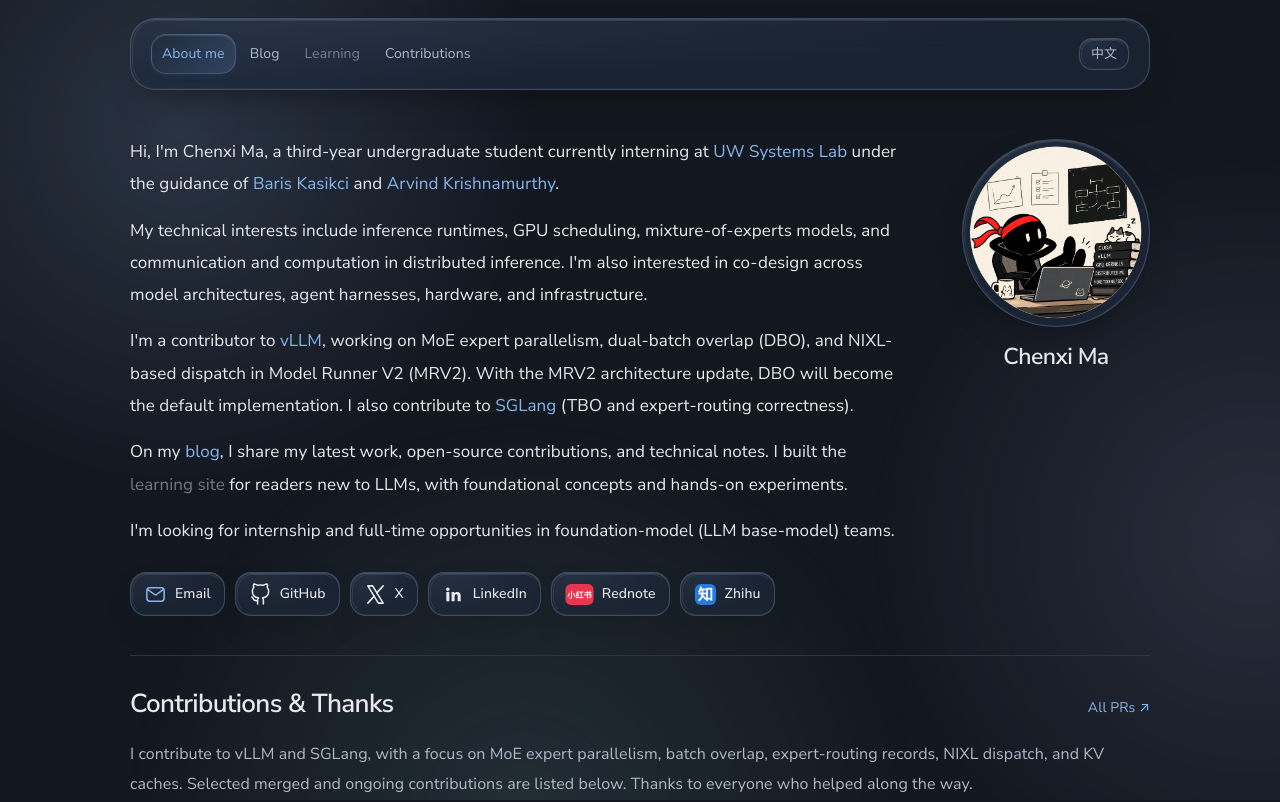
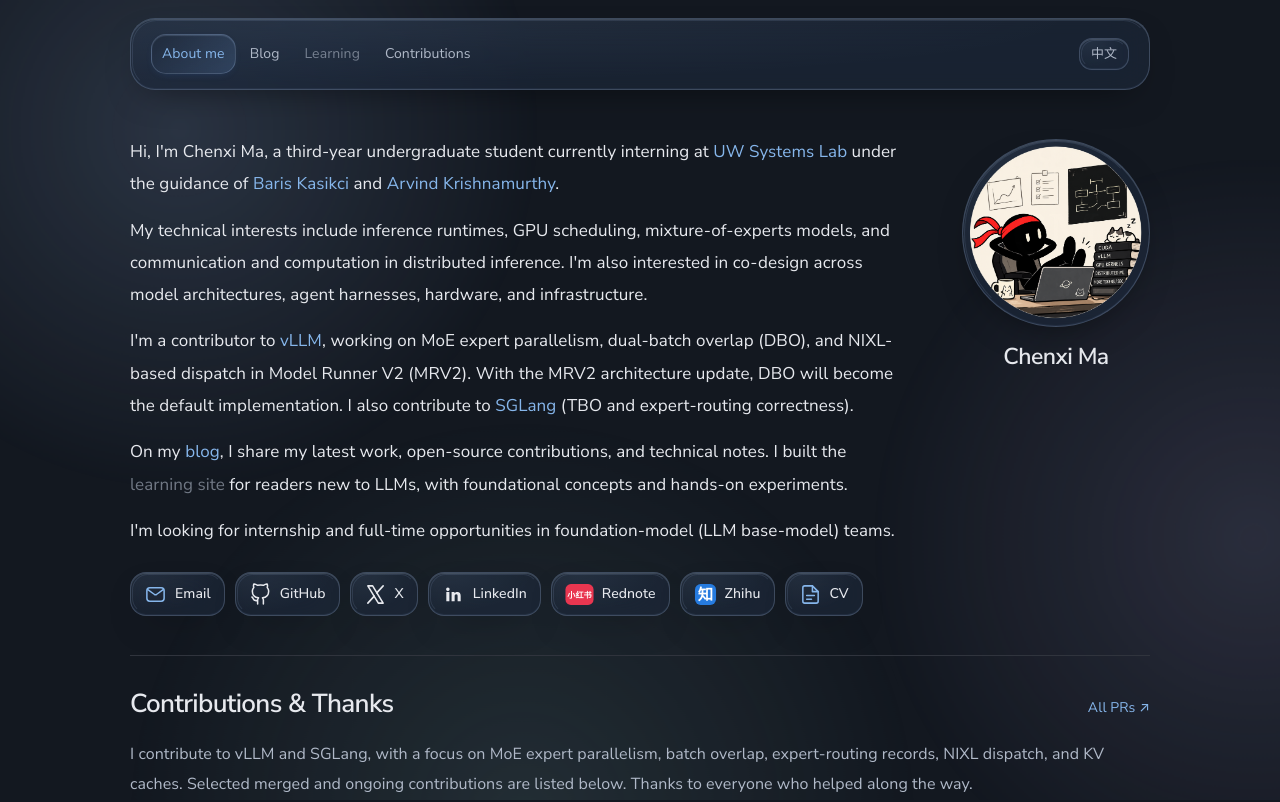
Before and after one commit to algebra-MCX/algebra-MCX.github.io, a plain HTML site: page index.html in a window 1280 px wide. Shown: the top 802 px of the page. Drawn offline with Linux system fonts and the light colour scheme.

Commit message:
Keep the English and Chinese resumes public

```diff
--- a/index.html
+++ b/index.html
@@ -92,6 +92,9 @@
           </a>
           <a class="social-link glass-control social-zhihu" data-profile-link="zhihu" href="https://www.zhihu.com/people/zhib1eiazpn">
             <span class="social-icon" aria-hidden="true"><svg viewBox="0 0 24 24"><rect x="1" y="1" width="22" height="22" rx="6" fill="currentColor"/><text x="12" y="17.3" fill="white" text-anchor="middle" font-size="16" font-weight="600" font-family="PingFang SC,Microsoft YaHei,sans-serif">知</text></svg></span><span data-zh="知乎">Zhihu</span>
+          </a>
+          <a id="cv" class="social-link glass-control social-resume" href="CV-en.pdf" data-zh-href="CV-zh.pdf" target="_blank" rel="noopener" title="CV (PDF)" data-zh-title="简历（PDF）">
+            <span class="social-icon" aria-hidden="true"><svg viewBox="0 0 24 24" fill="none" stroke="currentColor" stroke-width="1.6" stroke-linecap="round" stroke-linejoin="round"><path d="M14 3H6a2 2 0 0 0-2 2v14a2 2 0 0 0 2 2h12a2 2 0 0 0 2-2V9Z"/><path d="M14 3v6h6M8 13h8M8 17h5"/></svg></span><span data-zh="简历">CV</span>
           </a>
         </div>
       </div>
--- a/style.css
+++ b/style.css
@@ -217,7 +217,7 @@ h2 { font-size: 26px; }
 .social-link.glass-control:hover { text-decoration: none; }
 .social-icon { display: inline-flex; align-items: center; justify-content: center; width: 23px; height: 23px; flex-shrink: 0; }
 .social-icon svg { display: block; width: 100%; height: 100%; }
-.social-email .social-icon { color: var(--link); }
+.social-email .social-icon, .social-resume .social-icon { color: var(--link); }
 .social-red .social-icon { width: 29px; color: #e93650; }
 .social-zhihu .social-icon { color: #267bdf; }
 .social-link[aria-disabled="true"] { opacity: .65; cursor: default; }
```
Also changed, not shown: 2 other files.
